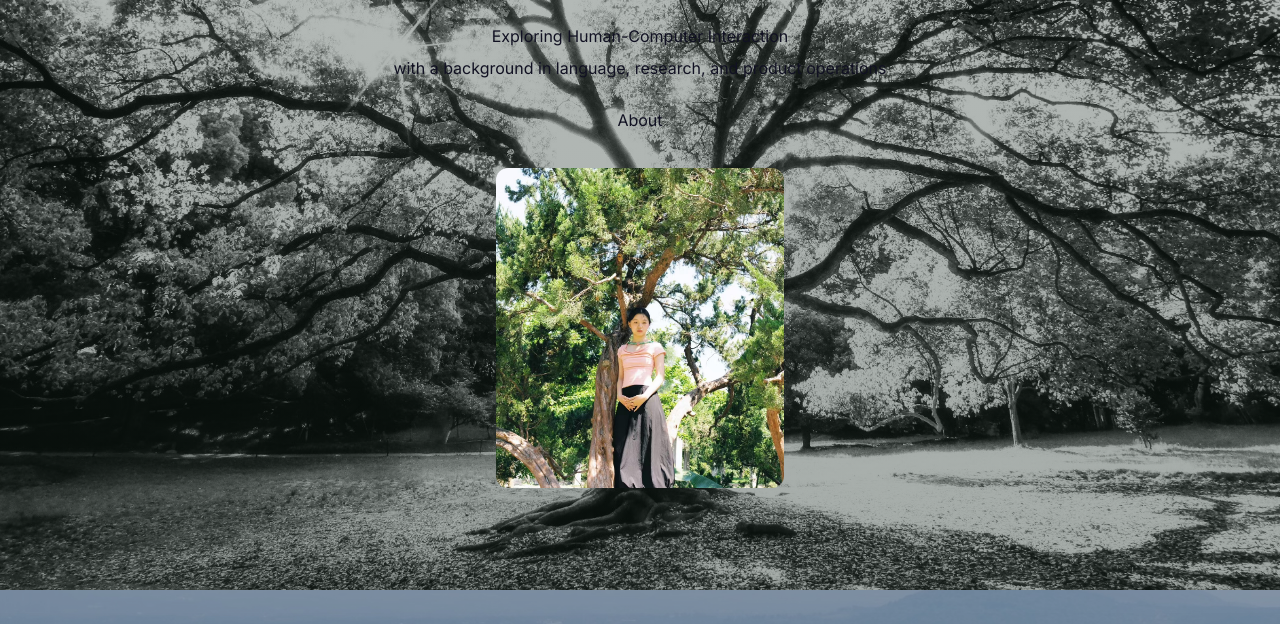
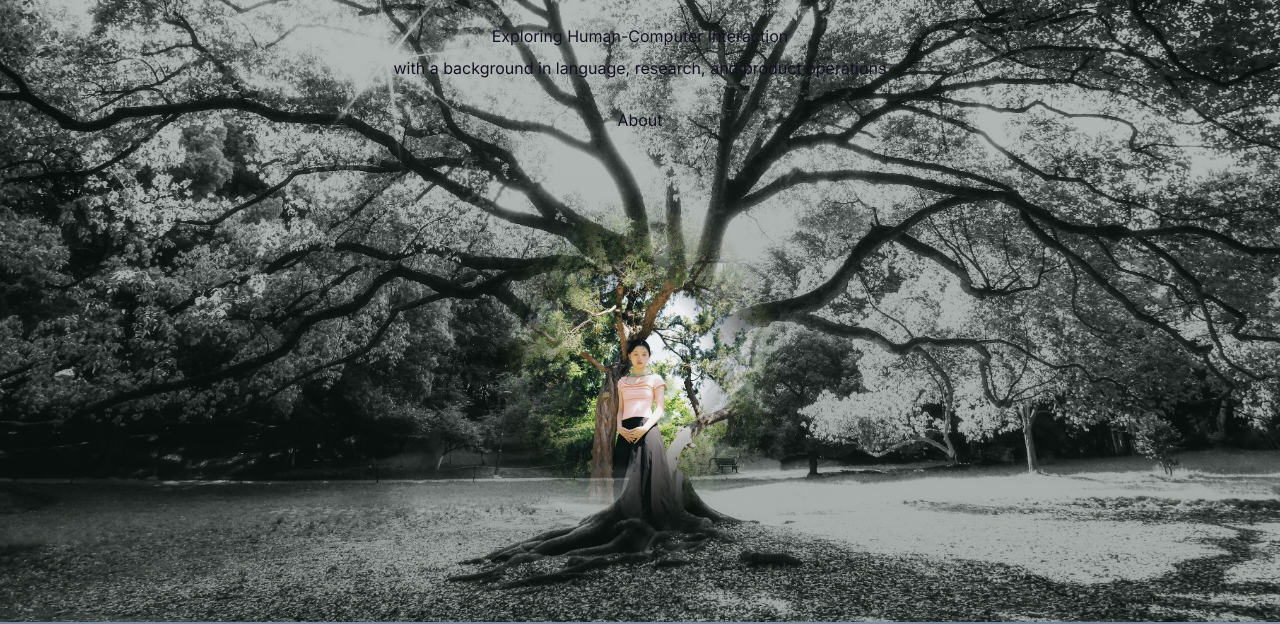
Before and after one commit to qiaoxy4/qiao, a plain HTML site: page index.html in a window 1280 px wide. Shown: the part 205-829 px from the top of the page. Drawn offline with nearby package versions, Linux system fonts and the light colour scheme; a web font is replaced by a local one.

Commit message:
Update index.html

```diff
--- a/index.html
+++ b/index.html
@@ -49,7 +49,7 @@
       letter-spacing: -0.02em;
     }
 
-    .title-layla {
+    .title-QIAO {
       background-color: #ffffff;
       color: #1a1a1a;
       padding: 8px 24px;
@@ -221,13 +221,18 @@
 
   <!-- Centered Photo Frame -->
   <div class="mt-6 mb-8 max-w-sm w-full px-4">
-    <div class="profile-photo-frame mx-auto inline-block">
-      <img
-        src="assets/images/profile.jpeg"
-        alt="Profile Portrait"
-        class="w-72 h-80 object-cover rounded-xl"
-      />
-    </div>
+   <div class="profile-photo-frame mx-auto inline-block mt-8">
+  <img
+    src="assets/images/profile.jpeg"
+    alt="Profile Portrait"
+    class="w-72 h-80 object-cover"
+    style="
+      -webkit-mask-image: radial-gradient(ellipse at center, black 30%, transparent 70%);
+      mask-image: radial-gradient(ellipse at center, black 30%, transparent 70%);
+      filter: grayscale(20%) brightness(0.95);
+    "
+  />
+</div>
   </div>
 
 </section>
```
